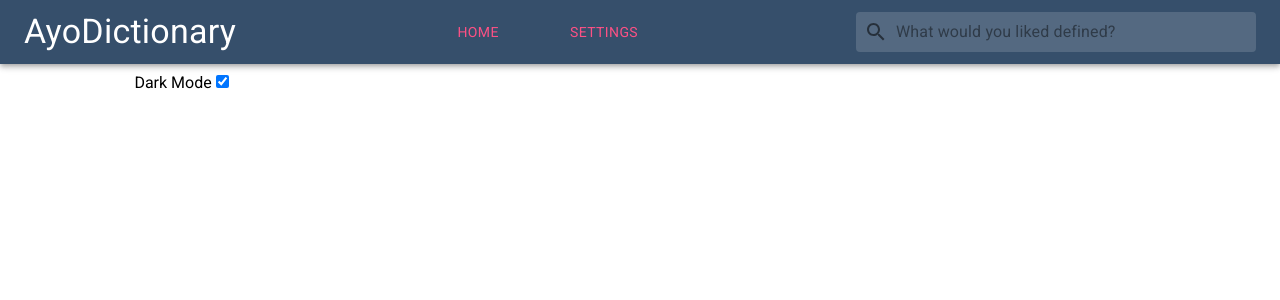
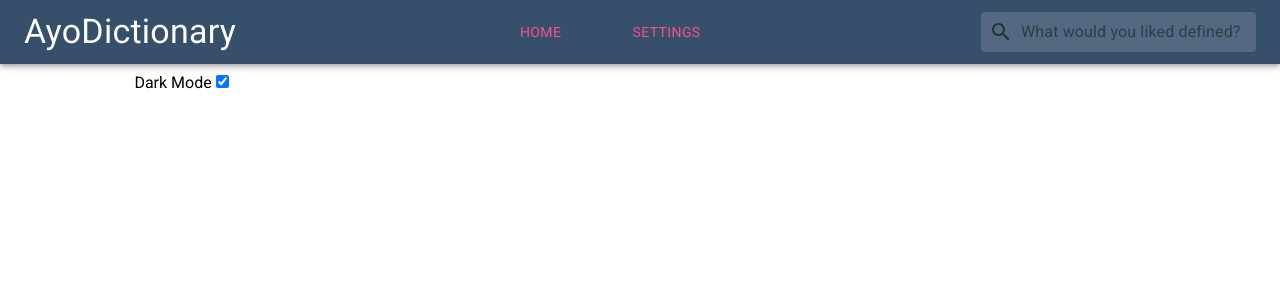
Before and after one commit to TheAyoKhan/dictionary-app, a React (Create React App) app: page /settings in a window 1280 px wide. Shown: the top 300 px of the page. Built offline with nearby package versions, Linux system fonts and the light colour scheme.

Commit message:
fix(ui): Changed size of SearchBar
Brought down the size of the SearchBar from 400px to 265px and also moved the '100%' from a styled InputBase to the sx prop

```diff
--- a/src/components/Header/SearchBar.tsx
+++ b/src/components/Header/SearchBar.tsx
@@ -17,12 +17,7 @@ const Search = styled('div')(({ theme }) => ({
 		backgroundColor: alpha(theme.palette.common.white, 0.25),
 	},
 	marginLeft: 0,
-	flexBasis: '400px',
-}));
-
-const StyledInput = styled(InputBase)(({ theme }) => ({
-	width: '100%',
-	// height: '100%',
+	flexBasis: '275px',
 }));
 
 const SearchBar = (): JSX.Element => {
@@ -30,7 +25,8 @@ const SearchBar = (): JSX.Element => {
 	const inputRef = useRef<HTMLInputElement>(null);
 
 	const keyPressHandler: KeyboardEventHandler<HTMLDivElement> = ({ code }) => {
-		// "as HTMLInputElement" is used to make TypeSript think the ovject type is an HTMLInputElement, which doesn't have a value property
+		// "as HTMLInputElement" is used to make TypeSript think the object type is an HTMLInputElement
+		// or else ti wil think it doesn't have a "value" property
 		const { value } = inputRef.current ?? ({} as HTMLInputElement);
 		if (code === 'Enter' || code === 'NumpadEnter') searchHandler(value ?? '');
 	};
@@ -49,12 +45,13 @@ const SearchBar = (): JSX.Element => {
 			<IconButton onClick={searchButtonClickHandler}>
 				<SearchIcon />
 			</IconButton>
-			<StyledInput
+			<InputBase
 				{...{
 					inputRef,
 					className: 'search-bar__input',
 					placeholder: 'What would you liked defined?',
 					onKeyPress: keyPressHandler,
+					sx: { width: '100%', },
 				}}
 			/>
 		</Search>
```
